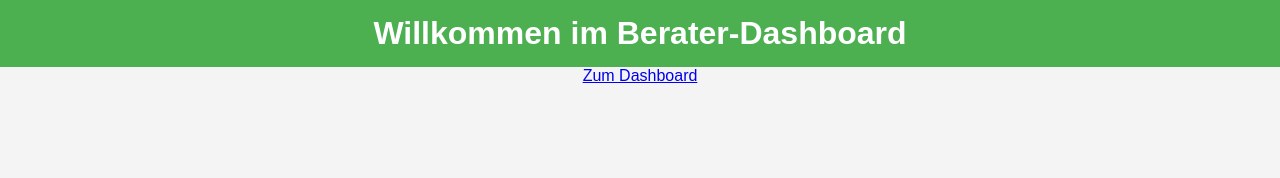
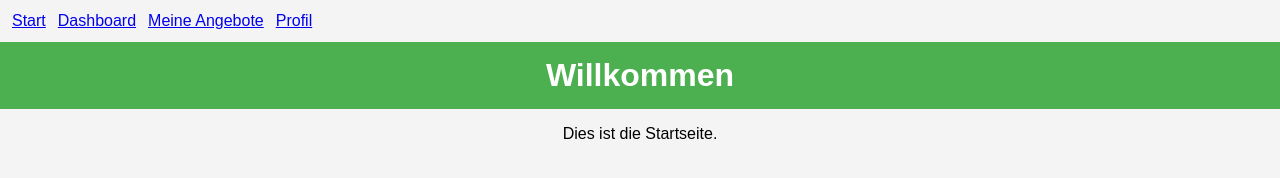
Before and after one commit to ohnequatschdeals/berater-app, a website: page index.html in a window 1280 px wide. Drawn offline with Linux system fonts and the light colour scheme.

Commit message:
Update index.html

```diff
--- a/index.html
+++ b/index.html
@@ -1,13 +1,20 @@
 <!DOCTYPE html>
 <html lang="de">
 <head>
-    <meta charset="UTF-8">
-    <meta name="viewport" content="width=device-width, initial-scale=1.0">
-    <title>Berater Dashboard</title>
-    <link rel="stylesheet" href="dashboard.css">
+  <meta charset="UTF-8" />
+  <meta name="viewport" content="width=device-width, initial-scale=1.0" />
+  <title>Startseite</title>
+  <link rel="stylesheet" href="dashboard.css" />
 </head>
 <body>
-    <h1>Willkommen im Berater-Dashboard</h1>
-    <a href="dashboard.html">Zum Dashboard</a>
+  <nav style="display:flex; gap:12px; padding:12px;">
+    <a href="/">Start</a>
+    <a href="/dashboard">Dashboard</a>
+    <a href="/links">Meine Angebote</a>
+    <a href="/profile">Profil</a>
+  </nav>
+
+  <h1>Willkommen</h1>
+  <p>Dies ist die Startseite.</p>
 </body>
 </html>
```
